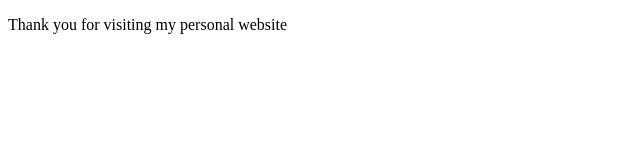
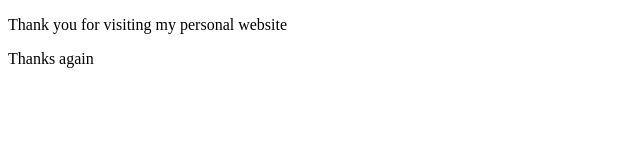
Before and after one commit to gkipkorir/gkipkorir.github.io, a plain HTML site: page index.html in a window 1280 px wide. Shown: the full height of the page, 0-640 px from the left. Drawn offline with Linux system fonts and the light colour scheme.

Commit message:
new-line
added new line

```diff
--- a/index.html
+++ b/index.html
@@ -6,6 +6,8 @@
   </head>
   <body>
     <p>Thank you for visiting my personal website</p>
+    <p>Thanks again</p>
+
 
   </body>
 </html>
```
